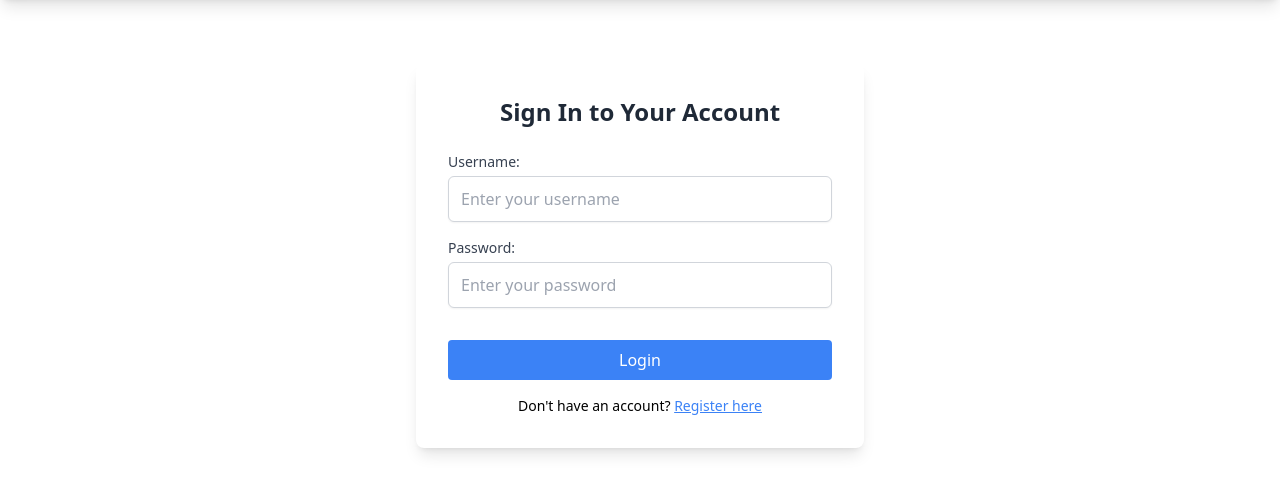
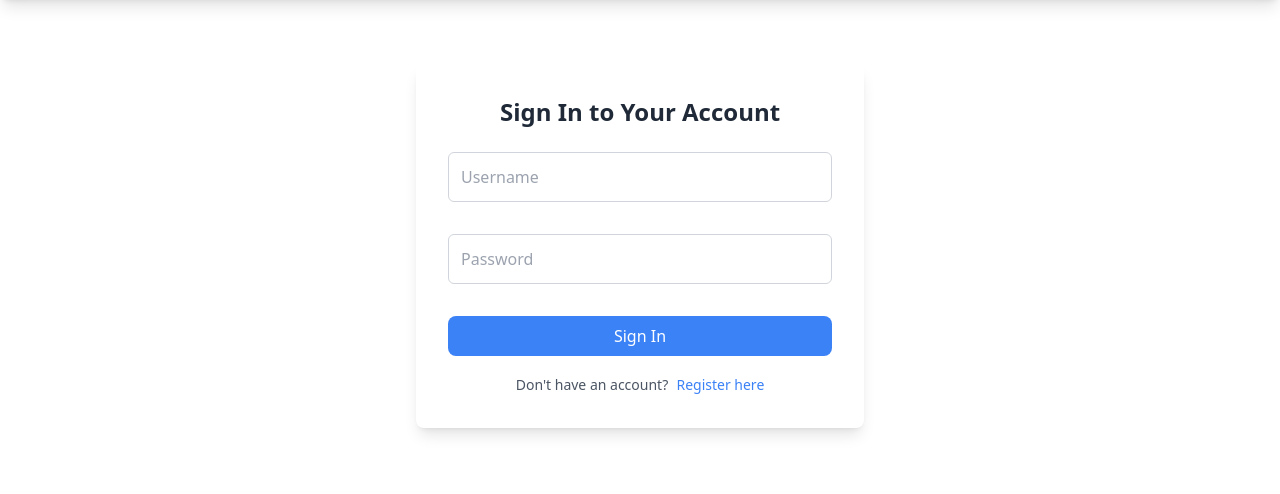
Before and after one commit to Eddiemavhes/recommendation, a Django app: page /accounts/login/ in a window 1280 px wide. Shown: the part 64-558 px from the top of the page. Run offline with Django 5.2, Linux system fonts and the light colour scheme; parts of the project's set-up code (start-up, migrations or seed data) failed here and were passed over; some libraries are stand-ins or nearby versions.

Commit message:
Simplify login form and fix input fields

```diff
--- a/accounts/auth_views.py
+++ b/accounts/auth_views.py
@@ -5,24 +5,19 @@ from django.contrib.auth.decorators import login_required
 from .forms import UserRegisterForm
 
 def login_view(request):
-    # Redirect if user is already logged in
+    """Handle user login"""
+    # Redirect if already logged in
     if request.user.is_authenticated:
-        messages.info(request, 'You are already logged in.')
         return redirect('dashboard')
 
-    # Handle login form submission
+    # Handle form submission
     if request.method == 'POST':
-        username = request.POST.get('username', '').strip()
-        password = request.POST.get('password', '')
+        username = request.POST.get('username')
+        password = request.POST.get('password')
 
-        # Validate input
-        if not username:
-            messages.error(request, 'Please enter your username.')
-            return render(request, 'accounts/login.html')
-
-        if not password:
-            messages.error(request, 'Please enter your password.')
-            return render(request, 'accounts/login.html')
+        # Basic validation
+        if not username or not password:
+            messages.error(request, 'Please enter both username and password.')
 
         # Authenticate user
         user = authenticate(request, username=username, password=password)
--- a/templates/accounts/login.html
+++ b/templates/accounts/login.html
@@ -28,34 +28,40 @@
                 {% endfor %}
             {% endif %}
 
-            <form method="post" class="space-y-6">
+            <form method="post" action="{% url 'login' %}">
                 {% csrf_token %}
                 <div class="space-y-4">
-                    <div class="mb-4">
-                        <label for="username" class="block text-sm font-medium text-gray-700 mb-1">Username:</label>
-                        <input type="text" name="username" id="username" required
-                               class="appearance-none block w-full px-3 py-2 border border-gray-300 rounded-md shadow-sm placeholder-gray-400
-                                      focus:outline-none focus:ring-indigo-500 focus:border-indigo-500 sm:text-sm"
-                               placeholder="Enter your username">
+                    <div>
+                        <input type="text"
+                               name="username"
+                               placeholder="Username"
+                               class="w-full px-4 py-2 border rounded-lg focus:outline-none focus:border-blue-500"
+                               required>
                     </div>
-                    <div class="mb-4">
-                        <label for="password" class="block text-sm font-medium text-gray-700 mb-1">Password:</label>
-                        <input type="password" name="password" id="password" required
-                               class="appearance-none block w-full px-3 py-2 border border-gray-300 rounded-md shadow-sm placeholder-gray-400
-                                      focus:outline-none focus:ring-indigo-500 focus:border-indigo-500 sm:text-sm"
-                               placeholder="Enter your password">
+                    <div>
+                        <input type="password"
+                               name="password"
+                               placeholder="Password"
+                               class="w-full px-4 py-2 border rounded-lg focus:outline-none focus:border-blue-500"
+                               required>
                     </div>
                     {% if messages %}
                         {% for message in messages %}
-                            {% if 'error' in message.tags %}
-                            <div class="text-red-600 text-center text-sm bg-red-50 p-2 rounded">{{ message }}</div>
-                            {% endif %}
+                            <div class="{% if message.tags == 'error' %}text-red-600{% else %}text-green-600{% endif %} text-center text-sm p-2">
+                                {{ message }}
+                            </div>
                         {% endfor %}
                     {% endif %}
-                    <button type="submit" class="w-full bg-blue-500 text-white px-4 py-2 rounded hover:bg-blue-600 transition-colors">Login</button>
+                    <button type="submit"
+                            class="w-full bg-blue-500 text-white py-2 rounded-lg hover:bg-blue-600 transition-all duration-200 font-medium">
+                        Sign In
+                    </button>
                 </div>
             </form>
-            <p class="mt-4 text-center text-sm">Don't have an account? <a href="{% url 'register' %}" class="text-blue-500 hover:text-blue-600 underline">Register here</a></p>
+            <div class="mt-4 text-center">
+                <span class="text-sm text-gray-600">Don't have an account?</span>
+                <a href="{% url 'register' %}" class="text-blue-500 hover:text-blue-700 ml-1 text-sm font-medium">Register here</a>
+            </div>
         </div>
     </div>
 </div>
```
